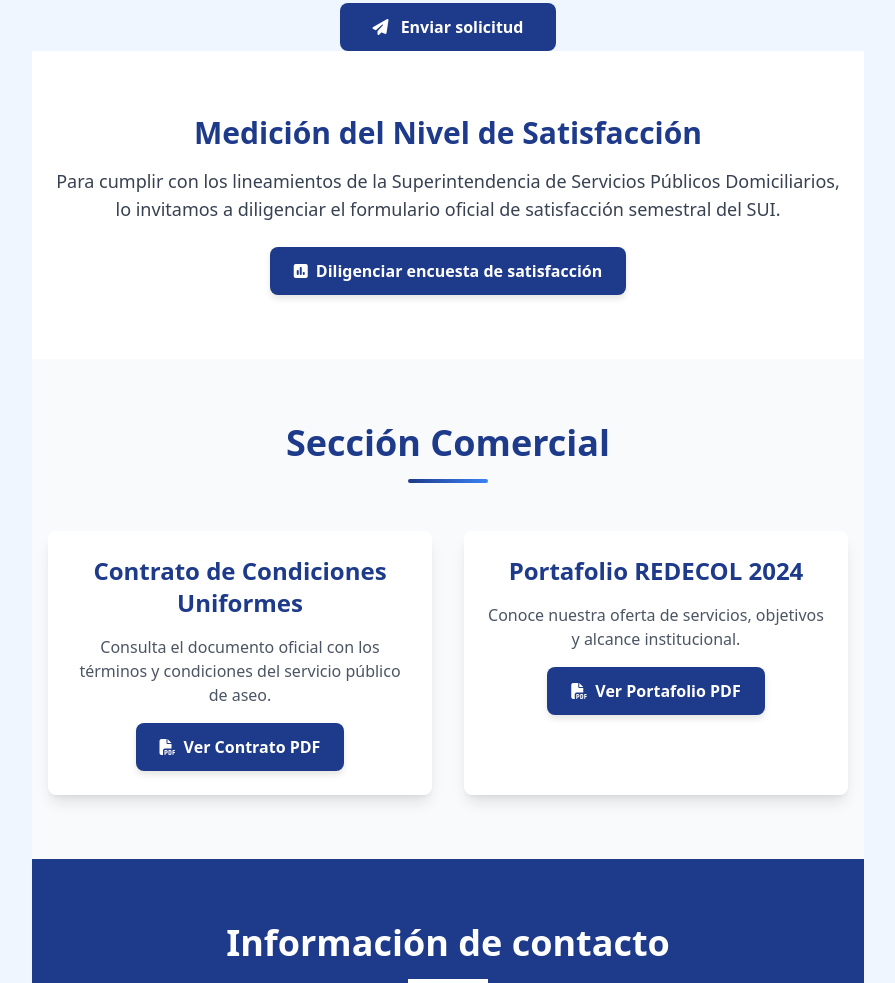
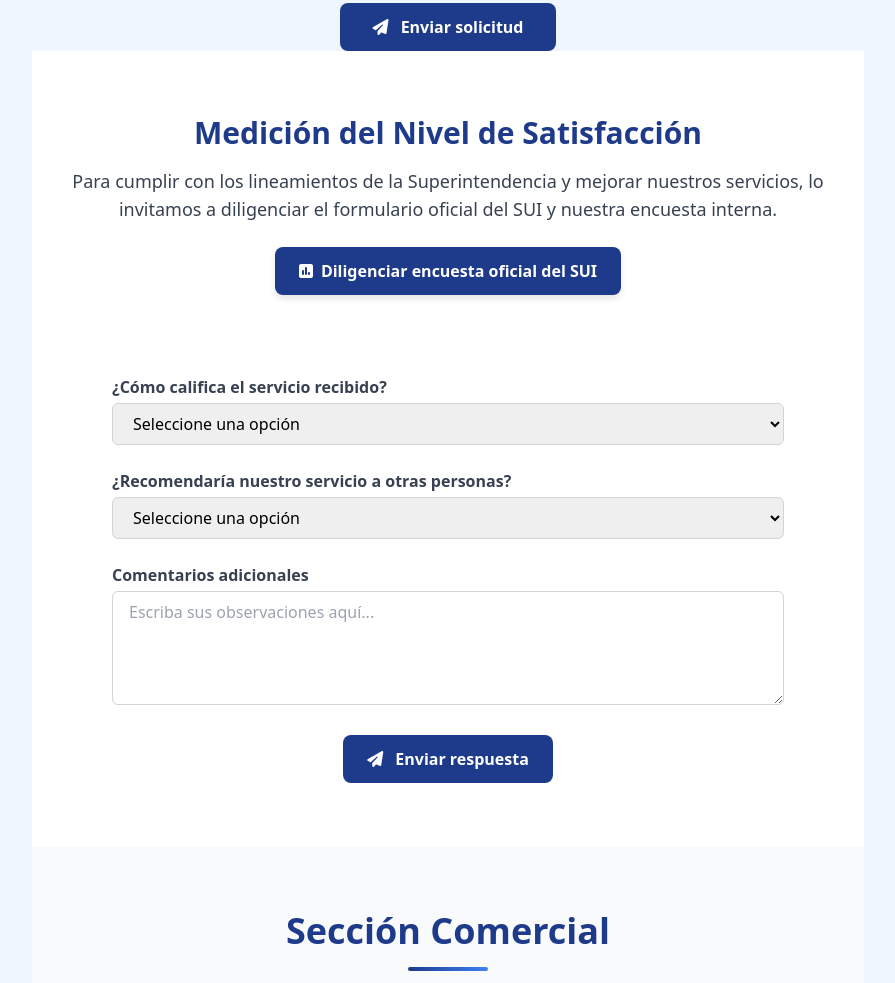
Before and after one commit to manolo1208/redecol-web, a plain HTML site: page index.html in a window 1280 px wide. Shown: the part 6006-6989 px from the top of the page, without its empty margins (192-1087 px from the left). Drawn offline with nearby package versions, Linux system fonts and the light colour scheme.

Commit message:
Update index.html

```diff
--- a/index.html
+++ b/index.html
@@ -556,13 +556,57 @@
   <div class="container mx-auto px-4 text-center">
     <h2 class="text-3xl font-bold text-primary-blue mb-4">Medición del Nivel de Satisfacción</h2>
     <p class="text-lg text-gray-700 mb-6">
-      Para cumplir con los lineamientos de la Superintendencia de Servicios Públicos Domiciliarios, lo invitamos a diligenciar el formulario oficial de satisfacción semestral del SUI.
+      Para cumplir con los lineamientos de la Superintendencia y mejorar nuestros servicios, lo invitamos a diligenciar el formulario oficial del SUI y nuestra encuesta interna.
     </p>
-    <a href="https://sui.superservicios.gov.co/" target="_blank" class="pdf-download-btn">
-      <i class="fas fa-poll"></i> Diligenciar encuesta de satisfacción
+
+    <!-- Botón para encuesta del SUI -->
+    <a href="https://sui.superservicios.gov.co/" target="_blank" class="pdf-download-btn mb-10">
+      <i class="fas fa-poll"></i> Diligenciar encuesta oficial del SUI
     </a>
+
+    <!-- Formulario interno -->
+    <form action="https://formsubmit.co/adm.redecol@outlook.com" method="POST" class="max-w-2xl mx-auto mt-10 space-y-6 text-left">
+
+      <!-- Configuración FormSubmit -->
+      <input type="hidden" name="_subject" value="Encuesta de Satisfacción REDECOL">
+      <input type="hidden" name="_template" value="table">
+      <input type="hidden" name="_captcha" value="false">
+      <input type="hidden" name="_next" value="https://redecol.com.co/gracias.html">
+
+      <div>
+        <label class="block font-semibold mb-1 text-gray-700">¿Cómo califica el servicio recibido?</label>
+        <select name="calificacion" required class="w-full border border-gray-300 px-4 py-2 rounded-md">
+          <option value="">Seleccione una opción</option>
+          <option value="Excelente">Excelente</option>
+          <option value="Bueno">Bueno</option>
+          <option value="Regular">Regular</option>
+          <option value="Deficiente">Deficiente</option>
+        </select>
+      </div>
+
+      <div>
+        <label class="block font-semibold mb-1 text-gray-700">¿Recomendaría nuestro servicio a otras personas?</label>
+        <select name="recomendacion" required class="w-full border border-gray-300 px-4 py-2 rounded-md">
+          <option value="">Seleccione una opción</option>
+          <option value="Sí">Sí</option>
+          <option value="No">No</option>
+        </select>
+      </div>
+
+      <div>
+        <label class="block font-semibold mb-1 text-gray-700">Comentarios adicionales</label>
+        <textarea name="comentarios" rows="4" class="w-full border border-gray-300 px-4 py-2 rounded-md" placeholder="Escriba sus observaciones aquí..."></textarea>
+      </div>
+
+      <div class="text-center">
+        <button type="submit" class="bg-primary-blue text-white font-bold py-3 px-6 rounded-lg hover:bg-secondary-blue transition">
+          <i class="fas fa-paper-plane mr-2"></i> Enviar respuesta
+        </button>
+      </div>
+    </form>
   </div>
 </section>
+
 
 
    <!-- ========== COMERCIAL ========== -->
```
